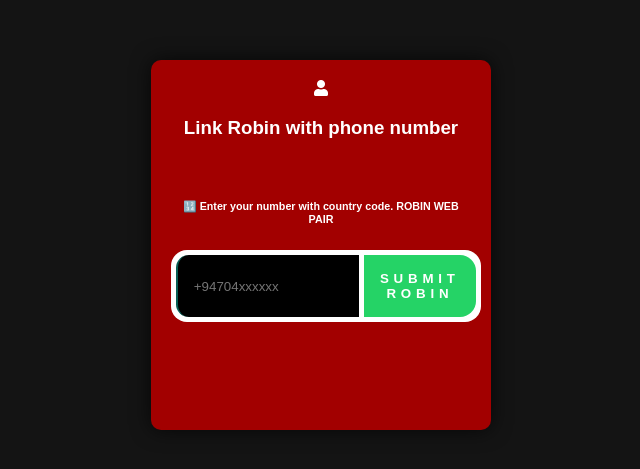
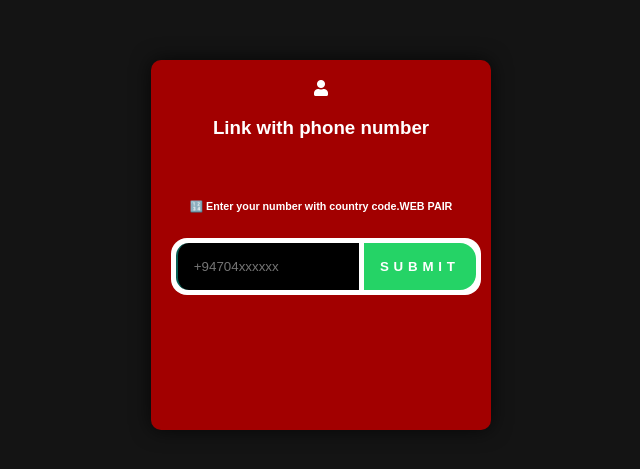
Before and after one commit to Dark-Nero-V6/RED-DRAGON-, a website: page pair.html in a window 1280 px wide. Shown: the part 155-624 px from the top of the page, without its empty margins (319-959 px from the left). Drawn offline with nearby package versions, Linux system fonts and the light colour scheme.

Commit message:
Update pair.html

```diff
--- a/pair.html
+++ b/pair.html
@@ -145,12 +145,12 @@
         <div id="text">
           <i class="fa fa-user"></i>
           <p>
-            <h3 class="centered-text">Link Robin with phone number</h3>
+            <h3 class="centered-text">Link with phone number</h3>
             <br>
-            <h6>🔢 Enter your number with country code. ROBIN WEB PAIR</h6>
+            <h6>🔢 Enter your number with country code.WEB PAIR</h6>
             <div class="input-container">
-              <input placeholder="+94704xxxxxx" type="number" id="number" placeholder="❗ Enter your phone number with country code, ROBIN WEB PAIR" name="">
-              <button id="submit">Submit ROBIN</button>
+              <input placeholder="+94704xxxxxx" type="number" id="number" placeholder="❗ Enter your phone number with country code, WEB PAIR" name="">
+              <button id="submit">Submit</button>
             </div>
             <!-- Add the loading spinner -->
             <div id="loading-spinner">
```
